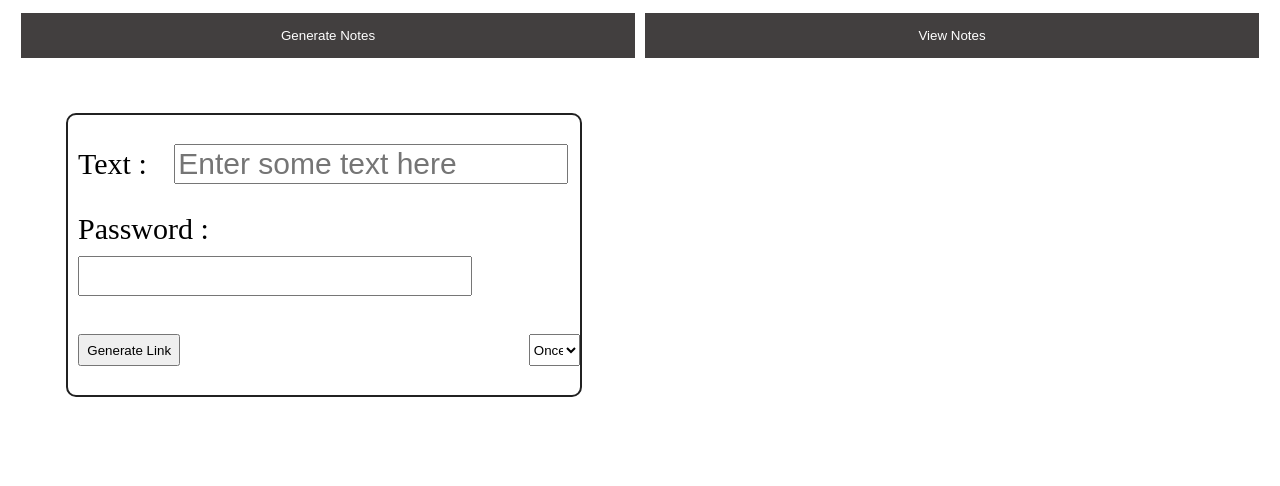
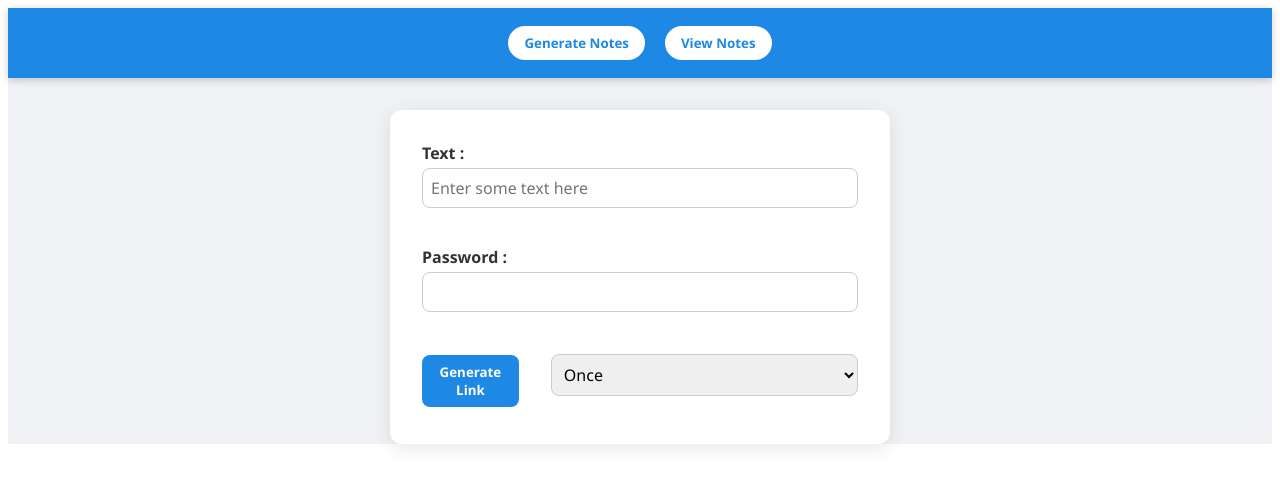
Before and after one commit to Chiragmanral/Make_Notes_Frontend, an Angular app: page / in a window 1280 px wide. Shown: the top 486 px of the page. Built offline with nearby package versions, Linux system fonts and the light colour scheme.

Commit message:
new code

```diff
--- a/src/app/home/home.component.html
+++ b/src/app/home/home.component.html
@@ -14,7 +14,7 @@
     </header>
 
     <div *ngIf="generateNotes" class="form">
-      <form>
+      <form (ngSubmit)="generateLink()">
         <label for="input-text">Text : </label>
         <input
           [(ngModel)] = "enteredText"
@@ -29,20 +29,21 @@
         <br /><br />
 
         <div class="button-select-flex">
-            <button type="submit" class="form-button" (click)="generateLink()">Generate Link</button>
+            <button type="submit" class="form-button">Generate Link</button>
 
             <select name="validationDuration" id="validationDuration" [(ngModel)] = "enteredDuration">
                 <option value="once">Once</option>
                 <option value="1hr">1 hr</option>
+                <option value="8hr">8 hr</option>
                 <option value="1day">1 day</option>
                 <option value="1week">1 week</option>
-                <option value="1month">1 month</option>
                 <option value="always">Always</option>
             </select>
         </div>
 
         <div *ngIf="noteLink">
-          <p>Note Link: <a [href]="noteLink" target="_blank">{{ noteLink }}</a></p>
+          <h4>Note Link: <a [href]="noteLink" target="_blank">{{ noteLink }}</a></h4>
+          <button type="button" class="form-button" (click)="copyLink()">Copy link</button>
         </div>
 
       </form>
@@ -63,7 +64,18 @@
         <label for="password">Password : </label>
         <input name="password" type="password" [(ngModel)] = "passwordCredential"/>
         <br /><br />
-        <button type="submit" class="form-button">Submit</button>
+        <button type="submit" class="form-button" (click)="getNote()">Submit</button>
+
+        <div *ngIf="noteText">
+          <h4>Your note is :- {{ noteText }}</h4>
+        </div>
+
+        <!-- <div *ngIf="noteMsg">
+          <h4>Error :- {{ noteMsg }}</h4>
+        </div> -->
+        <div *ngIf="noteMsg && !noteText" class="error">
+          <h4>{{ noteMsg }}</h4>
+        </div>
     </form>
 </div>
 </body>
--- a/src/app/home/home.component.scss
+++ b/src/app/home/home.component.scss
@@ -1,57 +1,103 @@
+* {
+    box-sizing: border-box;
+    font-family: 'Segoe UI', Tahoma, Geneva, Verdana, sans-serif;
+}
+
+body {
+    margin: 0;
+    padding: 0;
+    background: #f0f2f5;
+    color: #333;
+}
+
+header {
+    background: #1e88e5;
+    color: white;
+    padding: 1rem 2rem;
+    text-align: center;
+    box-shadow: 0 2px 8px rgba(0, 0, 0, 0.2);
+}
+
 .notes-choice {
     display: flex;
-    justify-content: space-evenly;
-    align-items: center;
+    justify-content: center;
+    gap: 1rem;
 }
 
 .choice {
-    width: 50vw;
-    height: 45px;
-    margin: 5px;
-    background-color: #221f1fda;
-    border: none;
-    color: #ffffff;
+    background: white;
+    color: #1e88e5;
+    border: 2px solid #1e88e5;
+    padding: 0.5rem 1rem;
+    border-radius: 25px;
+    font-weight: bold;
+    cursor: pointer;
+    transition: 0.3s;
 }
 
 .choice:hover {
-    background-color: #212121;
+    background: #1e88e5;
+    color: white;
 }
 
 .form {
-    display: flex;
-    justify-content: center;
-    align-items: center;
-    margin: 50px;
-    border: 2px solid #212121;
-    height: 35vh;
-    width: 40vw;
-    border-radius: 10px;
-}
-
-
-input {
-    font-size: 30px;
-    margin: 10px;
+    background: white;
+    max-width: 500px;
+    margin: 2rem auto;
+    padding: 2rem;
+    border-radius: 12px;
+    box-shadow: 0 4px 20px rgba(0, 0, 0, 0.1);
 }
 
 label {
-    font-size: 30px;
-    margin: 10px;
+    font-weight: bold;
+}
+
+input,
+select {
+    width: 100%;
+    padding: 0.5rem;
+    margin-top: 0.25rem;
+    margin-bottom: 1rem;
+    border: 1px solid #ccc;
+    border-radius: 8px;
+    font-size: 1rem;
 }
 
 .form-button {
-    height: 4vh;
-    width: 8vw;
-    margin : 10px;
+    background: #1e88e5;
+    color: white;
+    border: none;
+    padding: 0.5rem 1rem;
+    border-radius: 8px;
+    cursor: pointer;
+    font-weight: bold;
+    transition: 0.3s;
+    margin-right: 1rem;
+}
+
+.form-button:hover {
+    background: #1565c0;
 }
 
 .button-select-flex {
     display: flex;
-    justify-content: space-between;
     align-items: center;
+    gap: 1rem;
 }
 
-select {
-    height: 4vh;
-    width: 4vw;
+h4 {
+    margin-top: 1rem;
 }
+
+a {
+    color: #1e88e5;
+    text-decoration: underline;
+    word-break: break-all;
+}
+
+.error {
+    color: red;
+    font-weight: bold;
+    margin-top: 1rem;
+}
--- a/src/app/home/home.component.ts
+++ b/src/app/home/home.component.ts
@@ -20,6 +20,8 @@ export class HomeComponent {
   enteredDuration : string = "once";
   noteLinkCredential : string = "";
   passwordCredential : string = "";
+  noteText : string = "";
+  noteMsg : string = "";
 
   constructor(private http: HttpClient, private router: Router) {}
 
@@ -51,9 +53,27 @@ export class HomeComponent {
   }
 
   getNote() {
-    this.http.post<{text : string}>("http://localhost:5000/getNote", {
+    this.http.post<{text : string, msg : string}>("http://localhost:5000/getNote", {
       noteLinkCredential : this.noteLinkCredential,
       passwordCredential : this.passwordCredential
     })
+    .subscribe({
+        next: ({ text, msg }) => {
+          this.noteText = text;
+          this.noteMsg = msg;
+          this.noteLinkCredential = "";
+          this.passwordCredential = "";
+        },
+        error: () => alert('Server error – check backend console.'),
+      });
   }
+
+  copyLink() {
+    navigator.clipboard.writeText(this.noteLink).then(() => {
+      console.log("Your link is copied to the clipboard!!");
+    }).catch(() => {
+      alert("Failed to copy link");
+    });
+  }
+
 }
```
